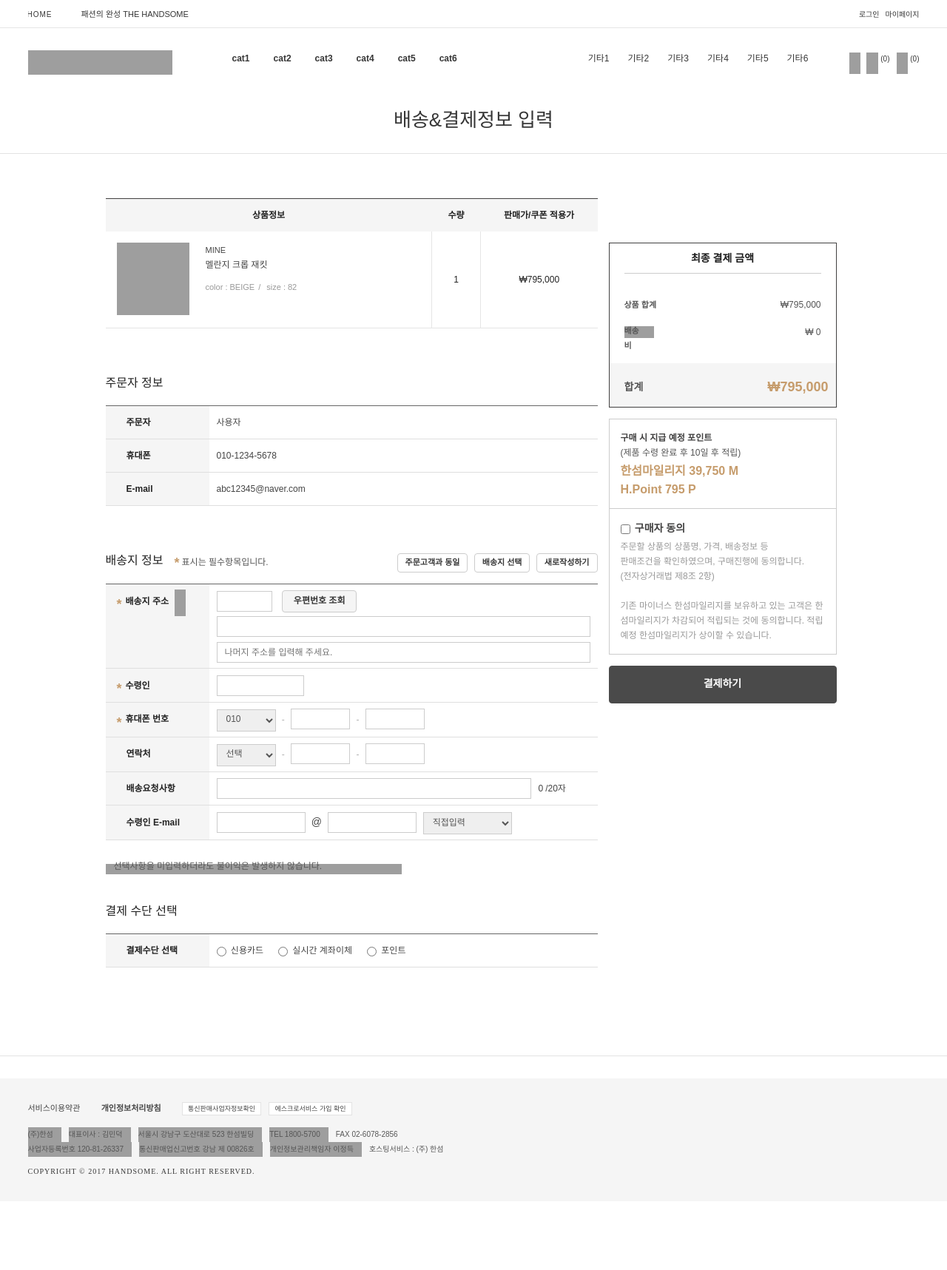
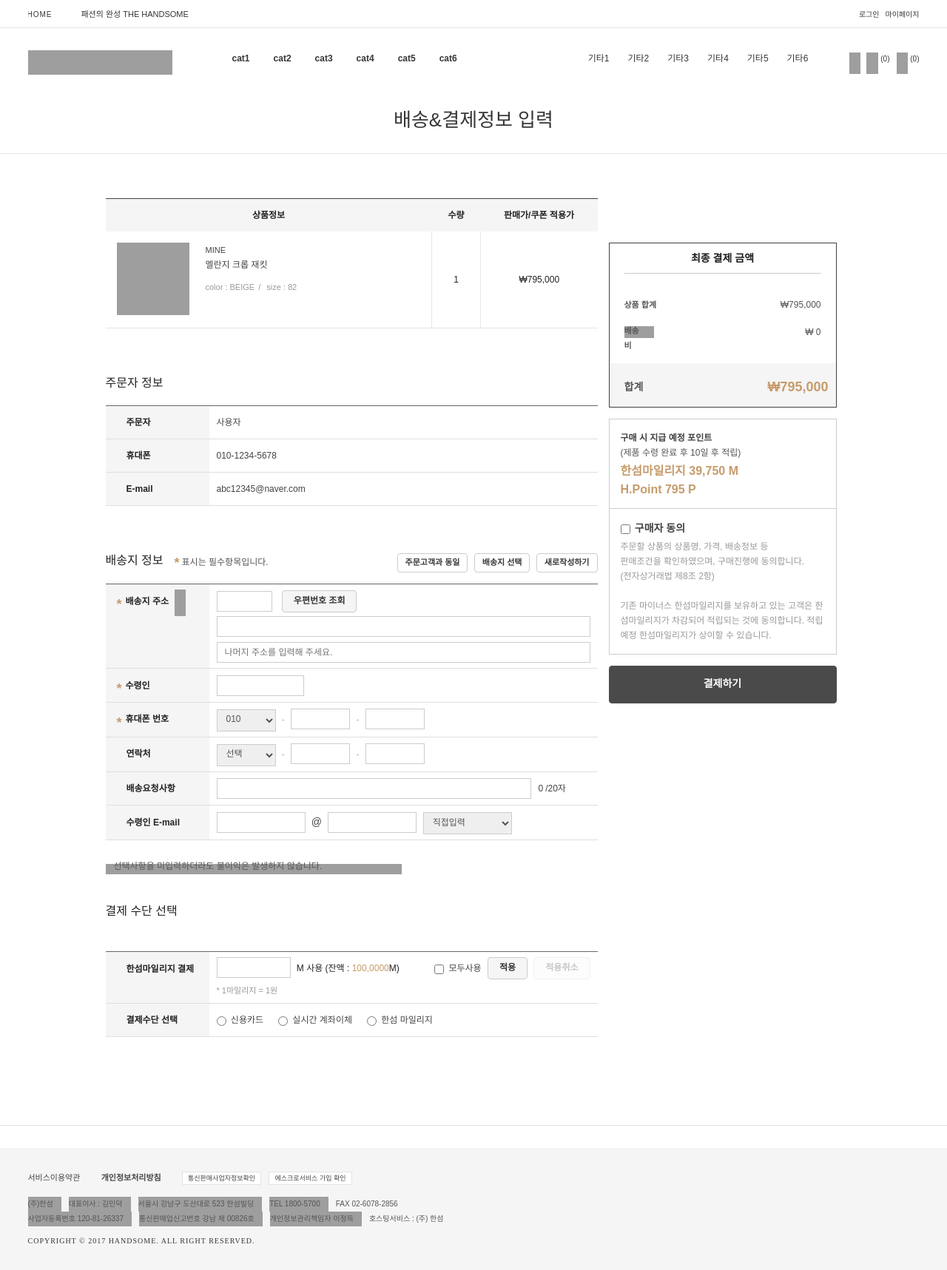
Before and after one commit to chaeyeon4u/team4_project1, a Java web app: page /order/orderform in a window 1280 px wide. Shown: the top 1717 px of the page at 74% size. Before the commit the page ends 1587 px from the top, so only its background shows below. Run offline with Spring Boot 4, a stand-in JSP engine, Linux system fonts and the light colour scheme; the project's own start-up code is not run, and a stand-in starts its controllers and pages; some web fonts are replaced; grey boxes are pictures that could not be loaded.

Commit message:
Update: orderForm

```diff
--- a/src/main/webapp/WEB-INF/views/order/orderForm.jsp
+++ b/src/main/webapp/WEB-INF/views/order/orderForm.jsp
@@ -253,6 +253,34 @@
 				<colgroup>
 					<col style="width: 140px">
 				</colgroup>
+            <table class="tbl_wtype1">
+            <caption>결제 수단 선택</caption>
+            <colgroup>
+                <col style="width: 140px">
+                             <col>
+                         </colgroup>
+                         <tbody>
+						<tr>
+                             <th scope="row" class="th_space"><label for="pointpay">한섬마일리지 결제</label></th>
+                             <td>
+                            <!-- 한섬마일리지 결제 입력 -->
+                            <div class="point_wrap">
+                                <input title="한섬마일리지 결제" class="inpput" type="text" id="pointpay" name="usePoint" numberonly="true">
+                                <p class="p_txt">
+                                    M 사용 (잔액 : <span>100,0000</span>M)
+                                </p>
+
+                                <div class="point_apply">
+                                    <div class="all">
+                                        <input title="선택" value="" type="checkbox" id="point_useall"> <span><label for="point_useall">모두사용</label></span>
+                                    </div>
+                                    <input id="btnUsePoint" class="btn add_s min_auto" value="적용" type="button" onclick="doUsePoint(this);"> <input id="btnCancelUsePoint" class="btn dis_s min_auto" value="적용취소" type="button" onclick="cancelUsePoint(this);">
+                                </div>
+
+                                <p class="txt_guide">* 1마일리지 = 1원</p>
+                            </div>
+                        </td>
+                    </tr>
 				<tbody>
 					<tr>
 						<th scope="row" class="th_space">결제수단 선택</th>
@@ -271,7 +299,7 @@
 
 									<li>
 									<input type="radio" name="mode" id="sel_rd6" value="KO007" onclick="showCkout(this);">
-								    <label for="sel_rd6" class="mr20">포인트</label>
+								    <label for="sel_rd6" class="mr20">한섬 마일리지</label>
 								    </li>
 								</ul>
 							</div>
```
